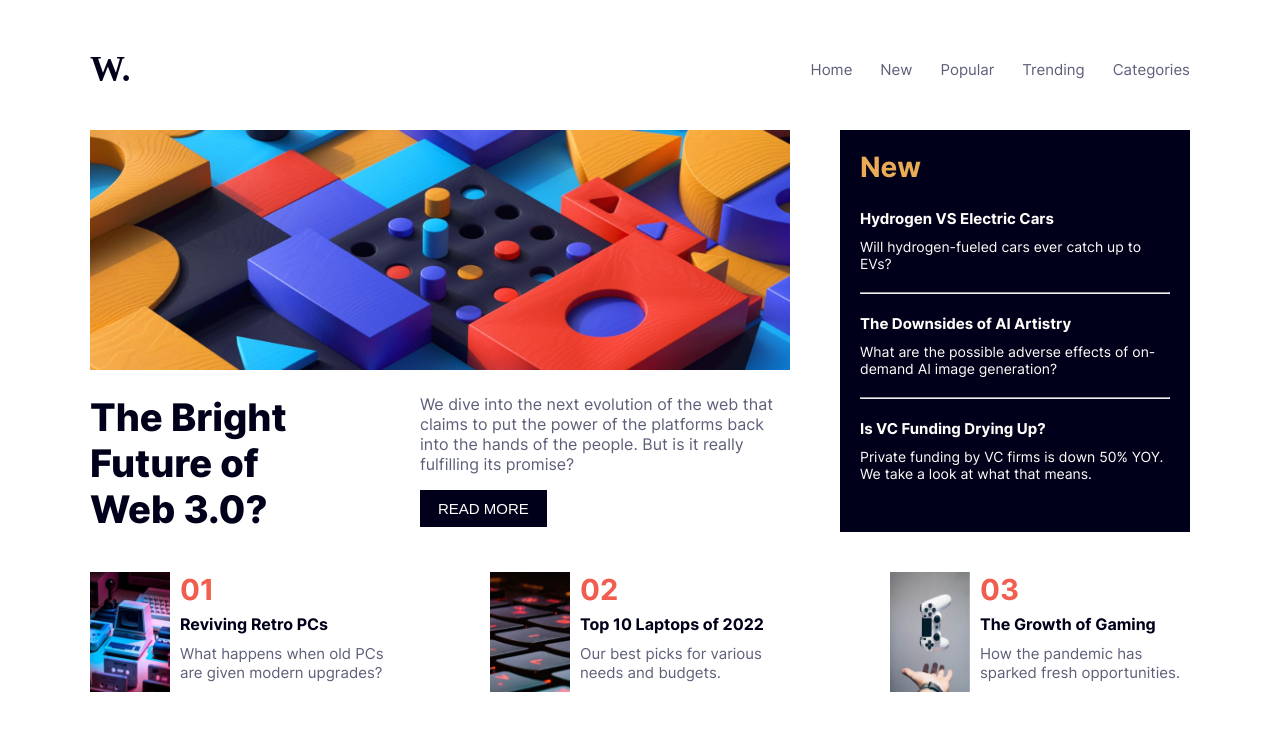
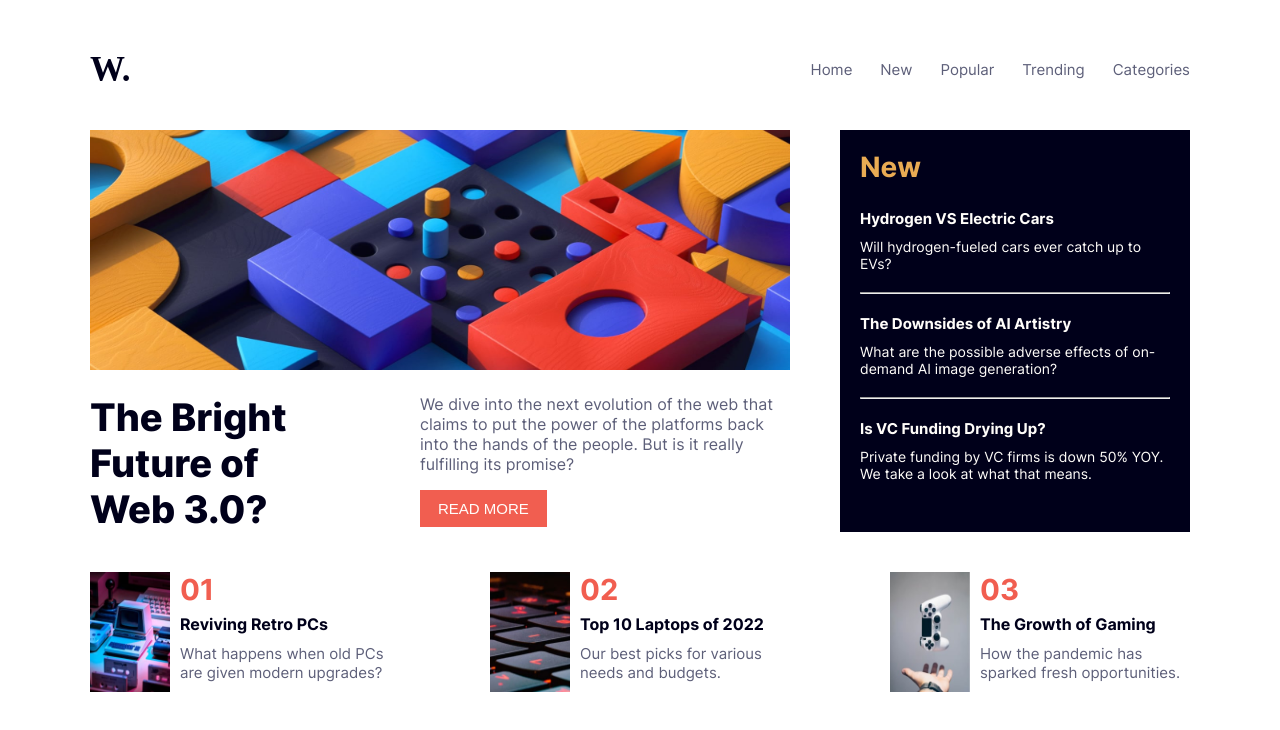
Before and after one commit to oscar-suek/News-Homepage, a plain HTML site: page index.html in a window 1280 px wide. Drawn offline with Linux system fonts and the light colour scheme.

Commit message:
Update main.css

```diff
--- a/main.css
+++ b/main.css
@@ -88,7 +88,7 @@
 #b1{
     text-transform: uppercase;
     margin-top: 16px;
-    background-color:hsl(240, 100%, 5%);
+    background-color:hsl(5, 85%, 63%);
     color:hsl(36, 100%, 99%);
     padding-left: 18px;
     padding-right: 18px;
@@ -236,6 +236,7 @@ hr{
 
 #b1:hover{
     cursor: pointer;
+    background-color:hsl(240, 100%, 5%);
 }
 
 #tdi2:hover{
```
